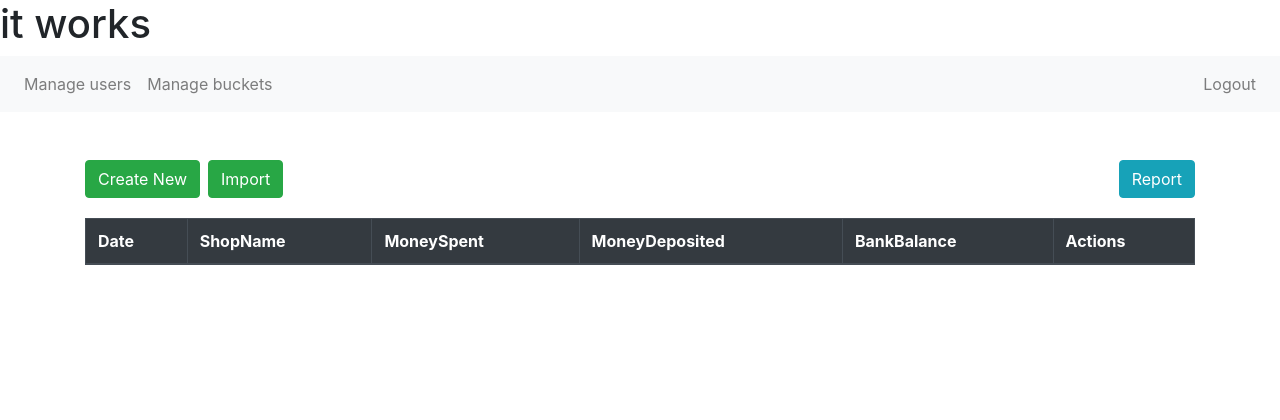
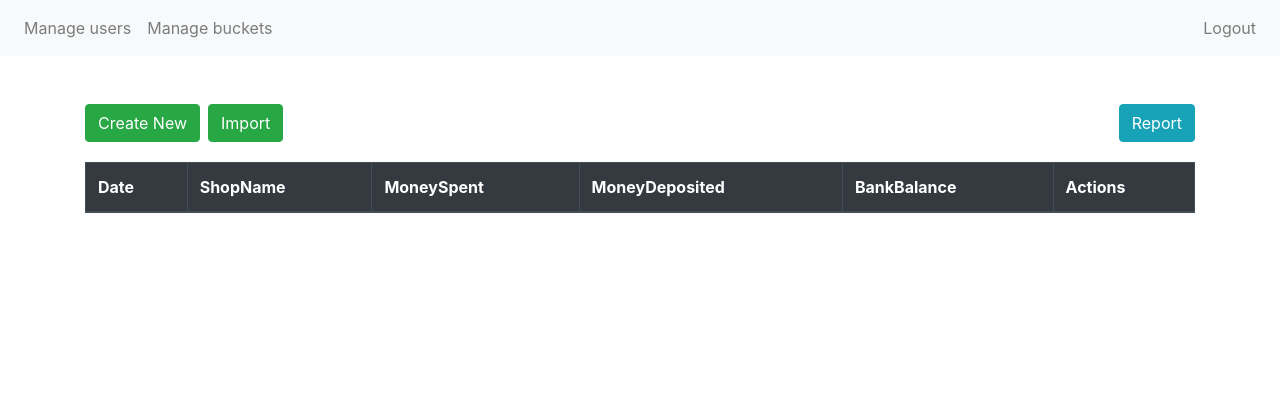
Before and after one commit to arickor/COMP3975_Assignment1, a PHP site: page / in a window 1280 px wide. Shown: the top 420 px of the page. Run offline with PHP 8.4, Linux system fonts and the light colour scheme; the visitor is signed in with stand-in values (Sample User, id 1); data comes from the database, SQL or seed files in the repository; lists and menus that the app fills with data are empty.

Commit message:
Removed debugging h1

```diff
--- a/index.php
+++ b/index.php
@@ -2,7 +2,7 @@
 require $_SERVER['DOCUMENT_ROOT'] . '/initialize.php';
 ?>
 
-<h1>it works</h1>
+<!-- <h1>it works</h1> -->
 
 <!DOCTYPE html>
 <html lang="en">
```
